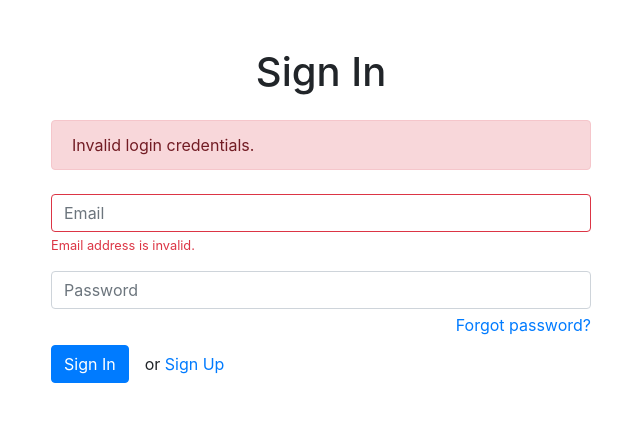
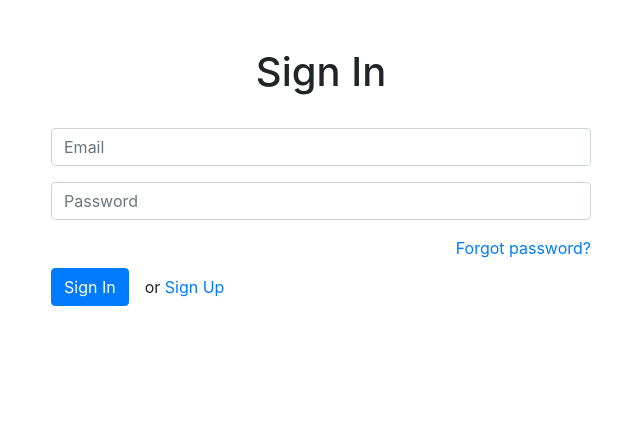
Before and after one commit to toxa16/item-manager, an Angular app: page /sign-in in a window 1280 px wide. Shown: the top 422 px of the page, without its empty margins (319-959 px from the left). Built offline with nearby package versions, Linux system fonts and the light colour scheme.

Commit message:
sign in component test

```diff
--- a/src/app/auth/auth.service.ts
+++ b/src/app/auth/auth.service.ts
@@ -35,4 +35,10 @@ export class AuthService {
     this.users.push(newUser);
     return Observable.of(null).delay(this.latency);
   }
+
+  signIn(email: string, password: string): Observable<boolean> {
+    const foundUser = this.users.find(
+      user => user.email === email && user.password === password);
+    return Observable.of(!!foundUser).delay(this.latency);
+  }
 }
--- a/src/app/auth/sign-in/sign-in.component.html
+++ b/src/app/auth/sign-in/sign-in.component.html
@@ -9,32 +9,52 @@
   <section class="row">
     <div class="col col-md-8 ml-auto mr-auto col-lg-6">
 
-      <div class="alert alert-danger mt-3">
+      <div *ngIf="formGroup.hasError('authenticate')" class="alert alert-danger mt-3">
         <span>Invalid login credentials.</span>
       </div>
+      <div *ngIf="formGroup.hasError('clientError')" class="alert alert-danger mt-3">
+        <span>
+          We've encountered an internal error.
+          Try <a href="/sign-in">reloading the page</a>.
+        </span><br>
+        <span>If the error remains, please contact our tech support.</span>
+      </div>
+      <div *ngIf="formGroup.hasError('serverError')" class="alert alert-danger mt-3">
+        There were problems while connecting to server. <a href="/sign-in">Try again</a>
+      </div>
 
-      <form id="signInForm">
+      <form (submit)="onSubmit()" id="signInForm">
 
-        <div class="form-group mt-4">
-          <input type="email" placeholder="Email" class="form-control is-invalid">
-          <div class="invalid-feedback">
-            Email address is invalid.
-          </div>
+        <div class="mt-4">
+          <app-input
+            ngDefaultControl
+            [formControl]="formGroup.controls['email']"
+            [errorMessage]="emailErrorMessage"
+            [placeholder]="'Email'">
+          </app-input>
         </div>
 
-        <div class="form-group mt-3">
-          <input type="password" placeholder="Password" class="form-control">
-          <a id="passwordResetLink" class="float-right mt-1" routerLink="/password-reset">
-            Forgot password?</a>
-        </div>
+        <app-input
+          ngDefaultControl
+          [formControl]="formGroup.controls['password']"
+          [errorMessage]="passwordErrorMessage"
+          [placeholder]="'Password'"
+          [type]="'password'">
+        </app-input>
+        <a id="passwordResetLink" class="float-right" routerLink="/password-reset">
+          Forgot password?</a>
 
         <div class="clearfix"></div>
 
         <div class="d-flex align-items-center mt-2">
-          <button type="submit" class="btn btn-primary">Sign In</button>
+          <button type="submit" class="btn btn-primary"
+                  [class.is-pending]="formGroup.pending">
+            <span>Sign In</span>
+            <i class="pending-indicator fa fa-spinner fa-pulse"></i>
+          </button>
           <span class="ml-3">
-              or <a id="signUpLink" routerLink="/sign-up">Sign Up</a>
-            </span>
+            or <a id="signUpLink" routerLink="/sign-up">Sign Up</a>
+          </span>
         </div>
 
       </form>
--- a/src/app/auth/sign-in/sign-in.component.ts
+++ b/src/app/auth/sign-in/sign-in.component.ts
@@ -1,6 +1,65 @@
 import {Component} from '@angular/core';
+import {FormControl, FormGroup, Validators} from '@angular/forms';
+
+import {AbstractForm} from '../../forms/abstract-form';
+import {AuthService} from '../auth.service';
 
 @Component({
   templateUrl: 'sign-in.component.html'
 })
-export class SignInComponent {}
+export class SignInComponent extends AbstractForm {
+  email: FormControl = new FormControl('', [
+    Validators.required,
+    Validators.email,
+  ]);
+  password: FormControl = new FormControl('', [
+    Validators.required,
+    Validators.minLength(4),
+    Validators.pattern(/^[\x21-\x7e]+$/),
+  ]);
+
+  formGroup: FormGroup;
+
+  constructor(private authService: AuthService) {
+    super();
+    this.formGroup.addControl('email', this.email);
+    this.formGroup.addControl('password', this.password);
+  }
+
+  get emailErrorMessage(): string {
+    if (this.email.hasError('required')) {
+      return 'Email cannot be blank.';
+    } else if (this.email.hasError('email')) {
+      return 'Email is not a valid email address.';
+    } else if (this.email.hasError('emailTaken')) {
+      return 'This email address has already been taken.';
+    } else {
+      return '';
+    }
+  }
+
+  get passwordErrorMessage(): string {
+    if (this.password.hasError('required')) {
+      return 'Password cannot be blank.';
+    } else if (this.password.hasError('pattern')) {
+      return 'Password should contain only Latin letters, ' +
+        'digits and punctuation characters.';
+    } else if (this.password.hasError('minlength')) {
+      return 'Password should be at least 4 characters long.';
+    } else {
+      return '';
+    }
+  }
+
+  onSubmitSuccess() {
+    this.authService.signUp(this.email.value, this.password.value).subscribe(
+      success => {
+        if (!success) {
+          this.formGroup.setErrors({ authenticate: true });
+        }
+      },
+      this.handleError.bind(this),
+    );
+    //this.formGroup.setErrors({ authenticate: true });
+  }
+}
```
Also changed, not shown: 1 other file (tests, documents, lock files or other folders).
